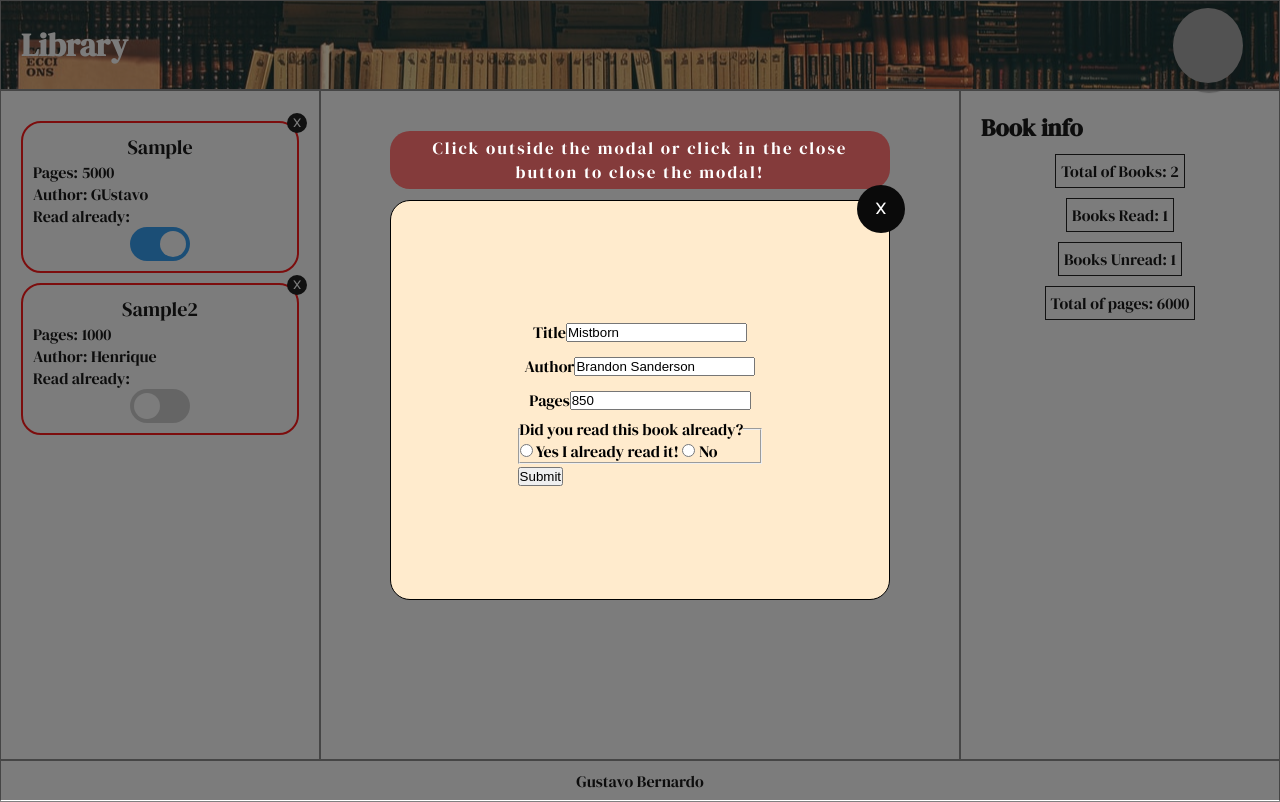
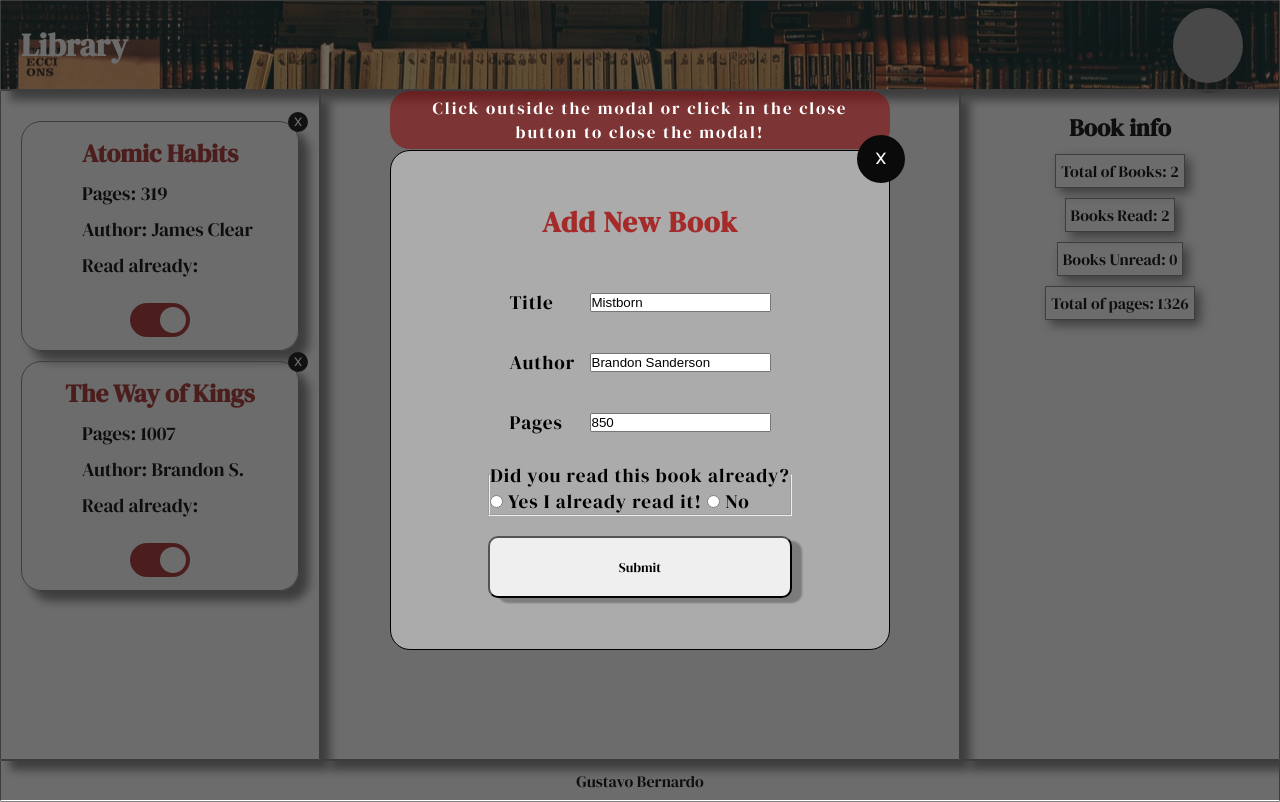
Before and after one commit to GustavoHenriqueBernardoo/project-library, a plain HTML site: page index.html in a window 1280 px wide. Both pictures are taken after a click on the button "Add Book". Drawn offline with Linux system fonts and the light colour scheme; grey boxes are pictures that could not be loaded.

Commit message:
Improve styling

```diff
--- a/app.js
+++ b/app.js
@@ -1,16 +1,16 @@
 let library = [
   {
-    'Title': 'Sample',
-    'Author': 'GUstavo',
-    'Pages': 5000,
+    'Title': 'Atomic Habits',
+    'Author': 'James Clear',
+    'Pages': 319,
     'Complete': true
 
   },
   {
-    'Title': 'Sample2',
-    'Author': 'Henrique',
-    'Pages': 1000,
-    'Complete': false
+    'Title': 'The Way of Kings',
+    'Author': 'Brandon S.',
+    'Pages': 1007,
+    'Complete': true
   }
 ]
 
@@ -162,6 +162,7 @@ function openModal() {
   // Inner modal
   modal.style.opacity = 1
   modal.style.zIndex = 999
+  modal.style.transform = 'translate(-50%, -50%)'
 
   // Modal Outer
   modalOuter.style.opacity = 1
@@ -173,6 +174,8 @@ function closeModal() {
   // Inner modal
   modal.style.opacity = 0
   modal.style.zIndex = -1
+  modal.style.transform = 'translate(0)'
+
 
   // Modal Outer
   modalOuter.style.opacity = 0
--- a/index.html
+++ b/index.html
@@ -49,6 +49,7 @@
       <div class="modal">
         <a class="btnClose" href="#">X</a>
         <form name="book-form" class="book-form">
+          <h2>Add New Book</h2>
           <div class="form-row">
             <label for="title-book">Title</label>
             <input id="title-book" name="title" type="text" value="Mistborn" />
--- a/style.css
+++ b/style.css
@@ -28,6 +28,8 @@ aside,
 nav {
   padding: 20px;
   border: 1px grey solid;
+  box-shadow: 10px 10px 10px grey;
+  border-radius: 1px;
 }
 
 /* ============= Header */
@@ -74,6 +76,8 @@ main .message {
   background: hsla(0, 0%, 9%, 0.315);
   border-radius: 40px;
   padding: 30px 40px;
+
+  transition: visibility 2s;
 }
 
 main .message.error {
@@ -82,6 +86,19 @@ main .message.error {
 
 main .message.success {
   color: green;
+}
+
+main .addBook {
+  font-family: inherit;
+  padding: 10px 20px;
+  border-radius: 10px;
+  box-shadow: 10px 5px 2px hsla(0, 0%, 9%, 0.315);
+}
+
+main .addBook:hover {
+  transform: scale(0.9);
+  transform: translateX(10px) translateY(5px);
+  box-shadow: 0px 1px 0px hsla(0, 0%, 9%, 0.315);
 }
 
 /* ============= Nav new Books */
@@ -98,17 +115,33 @@ nav .new-book {
   justify-content: center;
   /* align-items: center; */
   text-align: justify;
+  font-size: 1em;
 
   padding: 10px;
   margin: 10px 0;
-  border: 2px red solid;
+  border: 1px grey solid;
+  box-shadow: 10px 10px 10px grey;
   border-radius: 20px;
 
   position: relative;
+
+  min-height: 230px;
 }
+
 nav .new-book p:nth-child(2) {
-  font-size: 20px;
+  color: brown;
+  font-size: 25px;
   text-align: center;
+  font-weight: bold;
+}
+.new-book p:nth-child(3),
+.new-book p:nth-child(4),
+.new-book p:nth-child(5) {
+  margin-top: 10px;
+  align-items: center;
+  font-size: 1.2em;
+  margin-left: 50px;
+  overflow: hidden;
 }
 
 nav .remove-book {
@@ -130,8 +163,13 @@ nav .remove-book {
   text-decoration: none;
 }
 
+nav .remove-book:hover {
+  background-color: hsla(0, 88%, 29%, 0.929);
+}
+
 /* The switch - the box around the slider */
 .switch {
+  margin-top: 25px;
   position: relative;
   display: inline-block;
   width: 60px;
@@ -172,7 +210,7 @@ nav .remove-book {
 }
 
 input:checked + .slider {
-  background-color: #2196f3;
+  background-color: brown;
 }
 
 input:checked + .slider:before {
@@ -197,11 +235,18 @@ aside {
 }
 
 aside .row-split p {
-  border: #0a0a0a 1px solid;
+  /* border: #0a0a0a 1px solid; */
   padding: 5px;
   margin: 10px;
   align-self: center;
   justify-self: center;
+
+  border: 1px grey solid;
+  box-shadow: 5px 5px 10px grey;
+}
+
+aside h2 {
+  text-align: center;
 }
 
 /* ================ Footer */
@@ -216,8 +261,7 @@ footer {
 /* ================== MODAL */
 
 .modal-outer {
-  /* display: grid; */
-  background: hsla(0, 0%, 9%, 0.566);
+  background: hsla(0, 0%, 9%, 0.63);
   position: fixed;
   height: 100vh;
   width: 100vw;
@@ -228,7 +272,7 @@ footer {
   /* Hide this modal until we need it */
   opacity: 0;
   pointer-events: none;
-  transition: opacity 0.2s;
+  transition: opacity 0.2s ease;
 }
 
 .modal-outer .sample {
@@ -242,7 +286,7 @@ footer {
   width: 500px;
   position: fixed;
   left: 50%;
-  top: 20%;
+  top: 15%;
   transform: translate(-50%, -50%);
 }
 
@@ -253,16 +297,24 @@ footer {
   left: 50%;
   top: 50%;
   transform: translate(-50%, -50%);
-  height: 400px;
+  height: 500px;
   width: 500px;
   border: 1px black solid;
-  background-color: blanchedalmond;
+  background-color: hsl(0, 0%, 67%);
 
   display: flex;
   flex-direction: column;
   justify-content: center;
   align-items: center;
   border-radius: 20px;
+
+  transform: translateX(100%);
+  transition: transform ease-out 0.3s;
+}
+
+.modal h2 {
+  color: brown;
+  margin-bottom: 20px;
 }
 
 .modal .btnClose {
@@ -284,6 +336,32 @@ footer {
   text-decoration: none;
 }
 
+.book-form {
+  display: flex;
+  flex-direction: column;
+  justify-content: center;
+  align-items: center;
+  gap: 20px;
+
+  font-size: 1.2em;
+  letter-spacing: 1px;
+}
+
+.book-form .submit {
+  padding: 20px 10px;
+  border-radius: 10px;
+  width: 100%;
+
+  font-family: inherit;
+  box-shadow: 10px 5px 2px hsla(0, 0%, 9%, 0.315);
+}
+
+.book-form .submit:hover {
+  transform: scale(0.9);
+  transform: translateX(5px) translateY(5px);
+  box-shadow: 0px 1px 0px hsla(0, 0%, 9%, 0.315);
+}
+
 form .form-row {
   display: flex;
   margin: 2px;
@@ -291,3 +369,7 @@ form .form-row {
   justify-content: center;
   align-items: center;
 }
+
+.form-row label {
+  width: 80px;
+}
```
